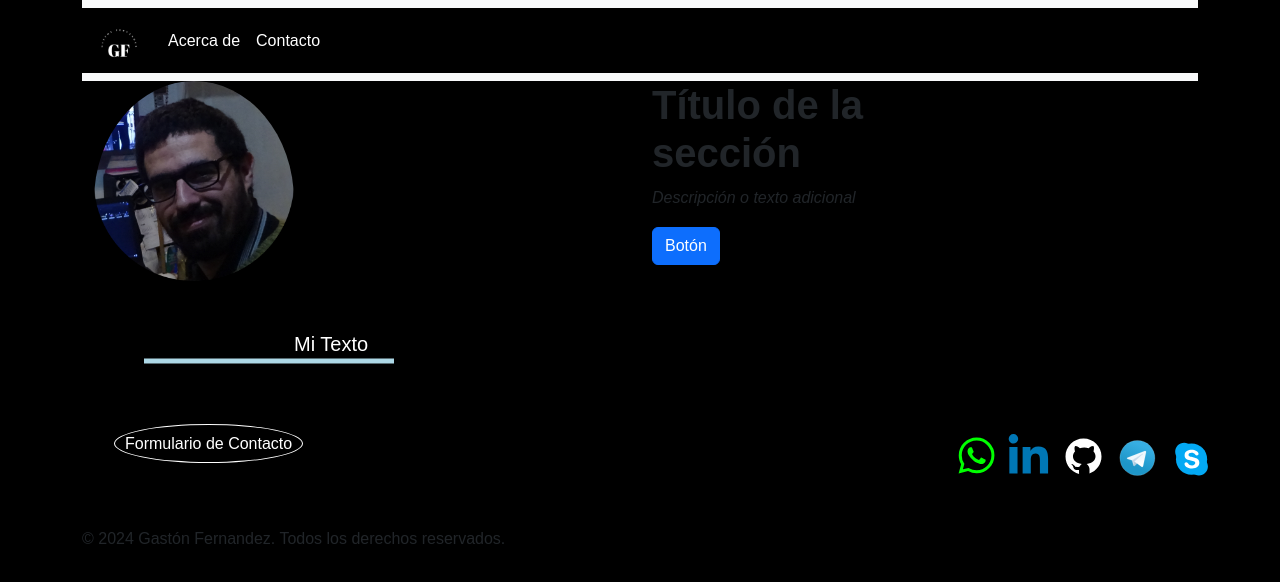
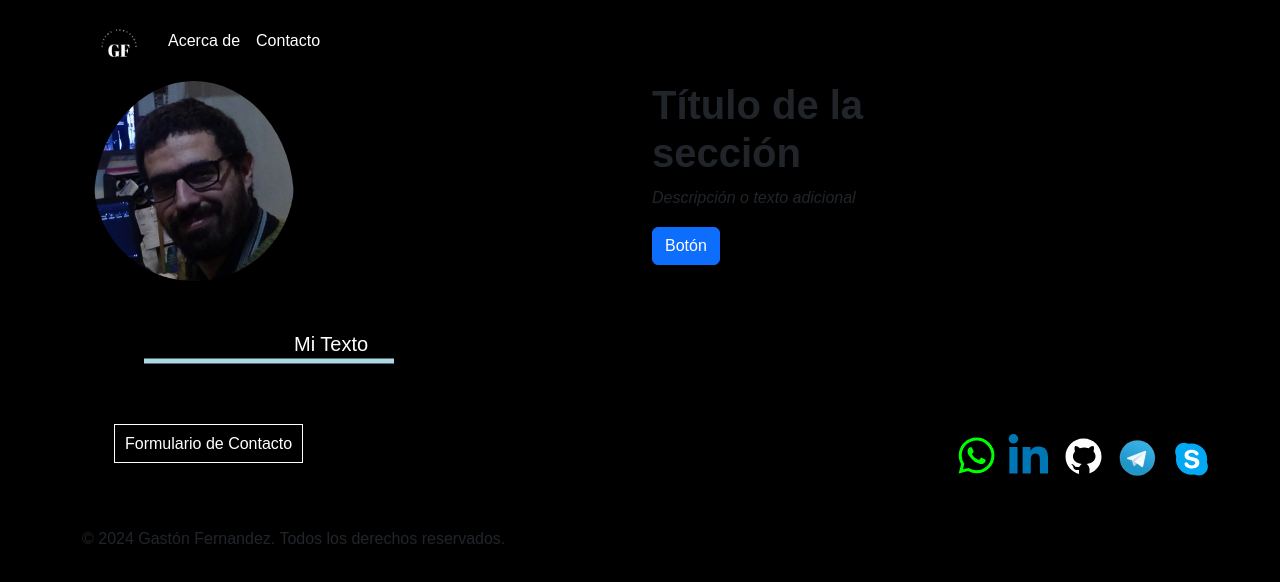
Before and after one commit to GastonFdz/fe-portfolio, an Angular app: page /about in a window 1280 px wide. Shown: the top 582 px of the page. Built offline with nearby package versions, Linux system fonts and the light colour scheme.

Commit message:
mejoras en el boton y lo elementos del navbar

```diff
--- a/src/app/footer/footer.component.scss
+++ b/src/app/footer/footer.component.scss
@@ -11,7 +11,7 @@
     color: white;
     text-decoration: none;
     border: #fff 1px solid;
-    border-radius: 50%;
+    border-radius: 0%;
     padding: 10px;
     cursor: pointer;
 }
@@ -20,6 +20,7 @@
     color: darckgrey;
     background-color: blue;
     box-shadow: 2px 2px #18d6cd;
+    text-shadow: 1px 1px 0 #18d6cd;
 }
 
 .footer-links ul li a:active {
--- a/src/app/header/header.component.scss
+++ b/src/app/header/header.component.scss
@@ -2,3 +2,11 @@
     background-color: black;
     color: white;
 }
+
+nav.navbar {
+    background-color: black !important;
+}
+
+.nav-link:hover{
+    text-shadow: 1px 1px 0 white;
+}
```
